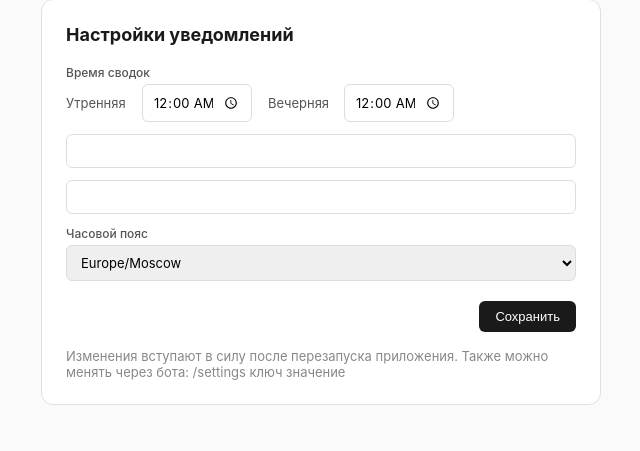
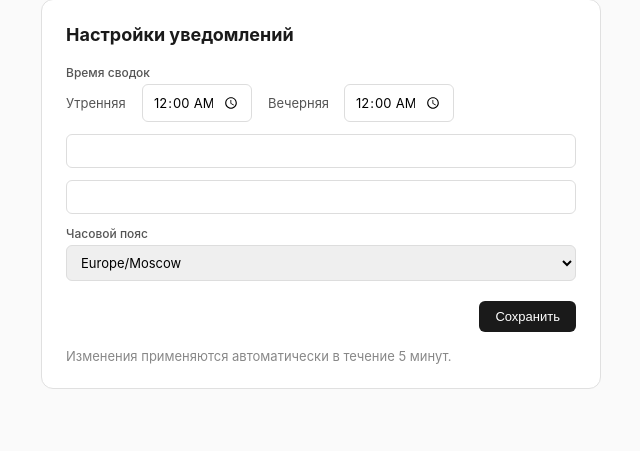
Before and after one commit to AmirITMO/Agent-for-PM, a FastAPI app: template agent3_pm/templates/settings.html in a window 1280 px wide. Shown: the part 77-528 px from the top of the page, without its empty margins (319-959 px from the left). Run offline with FastAPI, Linux system fonts and the light colour scheme; the template is opened without the code that fills it, so the values that code supplies are empty; parts of the project's set-up code (start-up, migrations or seed data) failed here and were passed over.

Commit message:
fix: update settings page text — changes apply in 5 min, no restart needed
Co-Authored-By: Claude Sonnet 4.6 <noreply@anthropic.com>

```diff
--- a/agent3_pm/templates/settings.html
+++ b/agent3_pm/templates/settings.html
@@ -46,8 +46,7 @@
             </div>
         </form>
         <p style="margin-top:16px; font-size:13px; color:#888;">
-            Изменения вступают в силу после перезапуска приложения.
-            Также можно менять через бота: /settings ключ значение
+            Изменения применяются автоматически в течение 5 минут.
         </p>
     </div>
 </div>
```
